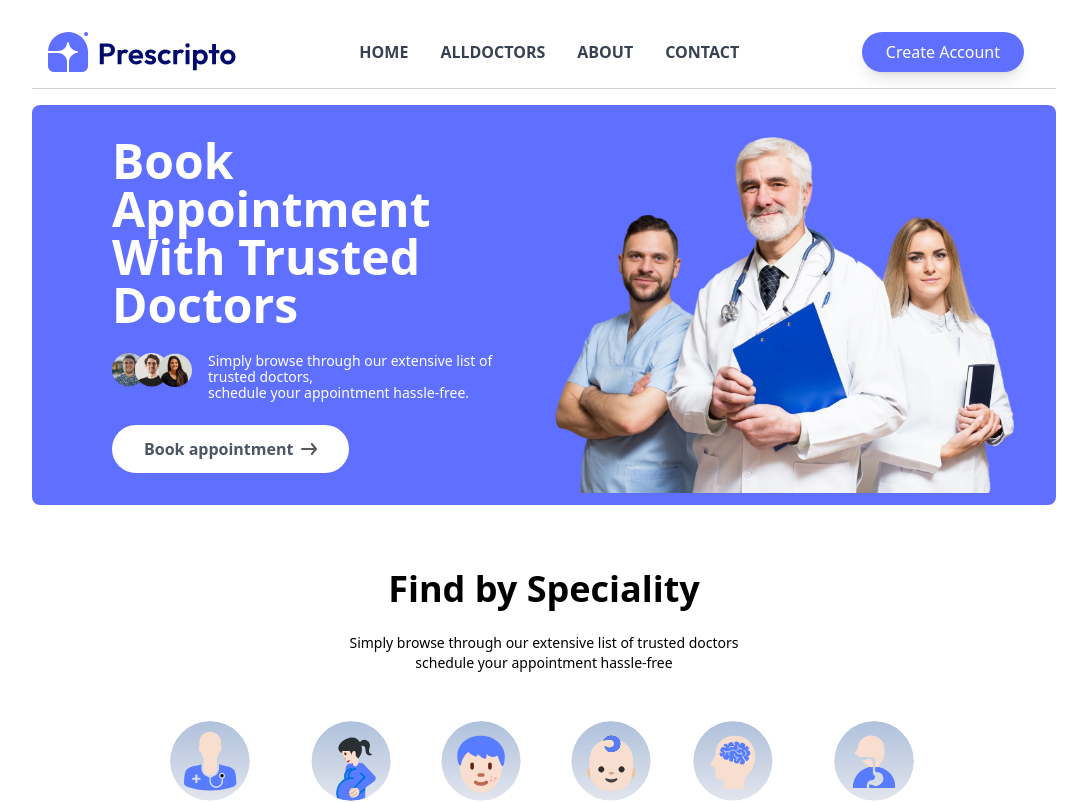
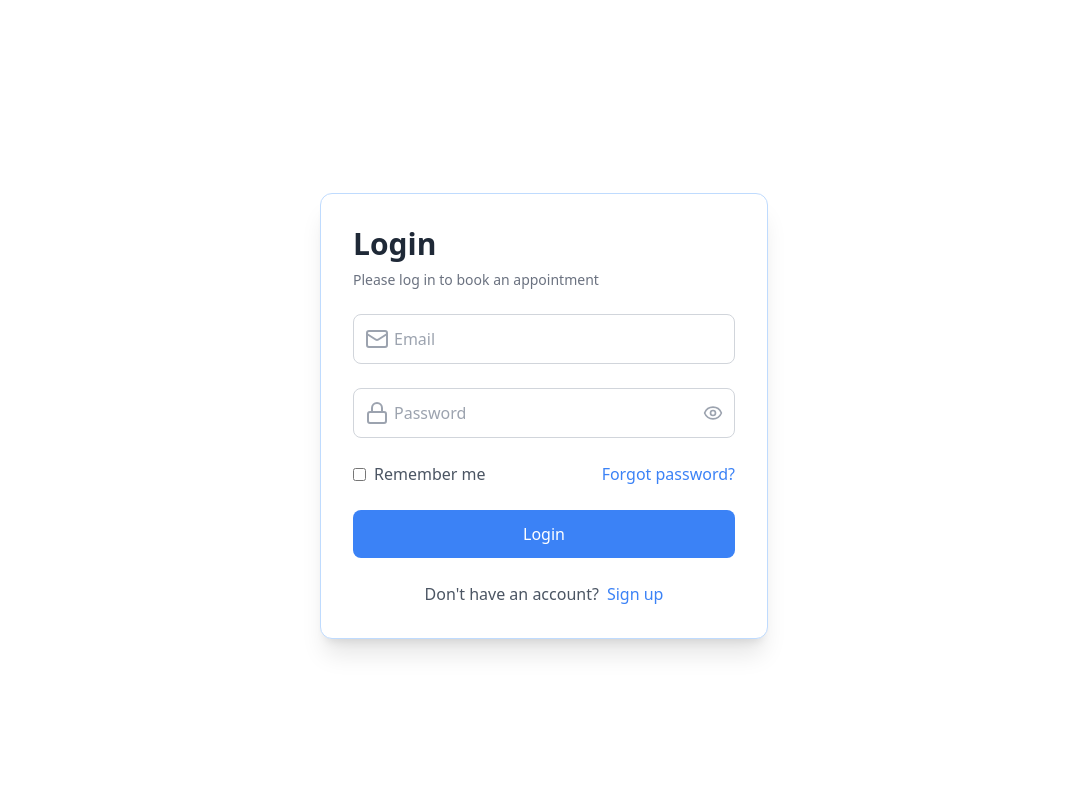
Before and after one commit to Ankit8412226/MediBooking, a React (Vite) app: page /login in a window 1280 px wide. Shown: the top 803 px of the page, without its empty margins (96-1183 px from the left). Built offline with nearby package versions, Linux system fonts and the light colour scheme.

Commit message:
Login Page Done

```diff
--- a/package.json
+++ b/package.json
@@ -11,6 +11,7 @@
   },
   "dependencies": {
     "animate.css": "^4.1.1",
+    "lucide-react": "^0.474.0",
     "react": "^18.3.1",
     "react-dom": "^18.3.1",
     "react-router-dom": "^7.1.3"
--- a/src/App.jsx
+++ b/src/App.jsx
@@ -1,14 +1,17 @@
-import { useState } from "react";
-
+// App.jsx
+import { Route, Routes } from "react-router-dom";
 import Home from "./pages/Home";
+import Login from "./pages/Login";
 
 function App() {
   return (
-    <>
-      <div className="mx-4 sm:mx-[10%] mt-4">
-        <Home />
-      </div>
-    </>
+    // Do not include another BrowserRouter here
+    <div className="mx-4 sm:mx-[10%] mt-4">
+      <Routes>
+        <Route path="/" element={<Home />} />
+        <Route path="/login" element={<Login />} />
+      </Routes>
+    </div>
   );
 }
 
--- a/src/components/header.jsx
+++ b/src/components/header.jsx
@@ -1,6 +1,7 @@
 import React, { useState } from "react";
 import { assets } from "../assets/assets_frontend/assets";
 import { NavLink } from "react-router-dom";
+import { useNavigate } from "react-router-dom";
 
 const Header = () => {
   const navigationItems = [
@@ -12,6 +13,12 @@ const Header = () => {
 
   const [token, setToken] = useState(false); // Correcting the state setter name
   const [menu, setShowmenu] = useState(false); // Correcting the state setter
+
+  const navigate = useNavigate(); // Correcting the useNavigate hook
+
+  const handeLoginClicks = () => {
+    navigate("/Login");
+  };
 
   return (
     <div className="w-full border-b border-gray-300 flex items-center justify-between p-4 bg-white  z-999  ">
@@ -65,7 +72,10 @@ const Header = () => {
             </div>
           </div>
         ) : (
-          <button className="bg-primary text-white px-6 py-2 rounded-full hover:bg-blue-700 transition-all shadow-lg hidden md:block">
+          <button
+            onClick={handeLoginClicks}
+            className="bg-primary text-white px-6 py-2 rounded-full hover:bg-blue-700 transition-all shadow-lg hidden md:block"
+          >
             Create Account
           </button>
         )}
--- a/src/pages/Home.jsx
+++ b/src/pages/Home.jsx
@@ -5,6 +5,7 @@ import SpecialityMenu from "../components/SpecialityMenu";
 import TopDoctors from "../components/TopDoctors";
 import Banner from "../components/Banner";
 import Footer from "../components/Footer";
+import Login from "./Login";
 
 const Home = () => {
   return (
--- /dev/null
+++ b/src/pages/Login.jsx
@@ -0,0 +1,91 @@
+import React, { useState } from "react";
+import { Mail, Lock, Eye, EyeOff } from "lucide-react";
+
+const LoginForm = () => {
+  const [showPassword, setShowPassword] = useState(false);
+  const [email, setEmail] = useState("");
+  const [password, setPassword] = useState("");
+
+  const handleSubmit = (e) => {
+    e.preventDefault();
+    console.log("Login submitted", { email, password });
+  };
+
+  return (
+    <div className="flex items-center justify-center min-h-screen">
+      <div className="w-full max-w-md p-8 space-y-6 bg-white border border-blue-200 rounded-xl shadow-xl">
+        <div className="text-left">
+          <h2 className="text-3xl font-bold text-gray-800 mb-2">Login</h2>
+          <p className="text-gray-500 text-sm">
+            Please log in to book an appointment
+          </p>
+        </div>
+
+        <form onSubmit={handleSubmit} className="space-y-6">
+          <div className="relative">
+            <Mail className="absolute left-3 top-1/2 transform -translate-y-1/2 text-gray-400" />
+            <input
+              type="email"
+              placeholder="Email"
+              value={email}
+              onChange={(e) => setEmail(e.target.value)}
+              required
+              className="w-full pl-10 pr-4 py-3 rounded-lg border bg-white border-gray-300"
+            />
+          </div>
+
+          <div className="relative">
+            <Lock className="absolute left-3 top-1/2 transform -translate-y-1/2 text-gray-400" />
+            <input
+              type={showPassword ? "text" : "password"}
+              placeholder="Password"
+              value={password}
+              onChange={(e) => setPassword(e.target.value)}
+              required
+              className="w-full pl-10 pr-10 py-3 rounded-lg border border-gray-300"
+            />
+            <button
+              type="button"
+              onClick={() => setShowPassword(!showPassword)}
+              className="absolute right-3 top-1/2 transform -translate-y-1/2 text-gray-400 hover:text-blue-500 transition"
+            >
+              {showPassword ? <EyeOff size={20} /> : <Eye size={20} />}
+            </button>
+          </div>
+
+          <div className="flex items-center justify-between">
+            <div className="flex items-center">
+              <input
+                type="checkbox"
+                id="remember"
+                className="mr-2 rounded focus:ring-blue-500"
+              />
+              <label htmlFor="remember" className="text-gray-600">
+                Remember me
+              </label>
+            </div>
+            <a href="#" className="text-blue-500 hover:underline">
+              Forgot password?
+            </a>
+          </div>
+
+          <button
+            type="submit"
+            className="w-full py-3 bg-blue-500 text-white rounded-lg hover:bg-blue-600 transition duration-300 ease-in-out transform hover:scale-105"
+          >
+            Login
+          </button>
+
+          <div className="text-center text-gray-600">
+            Don't have an account?
+            <a href="#" className="text-blue-500 ml-2 hover:underline">
+              Sign up
+            </a>
+          </div>
+        </form>
+      </div>
+    </div>
+  );
+};
+
+export default LoginForm;
```
Also changed, not shown: 1 other file (tests, documents, lock files or other folders).
